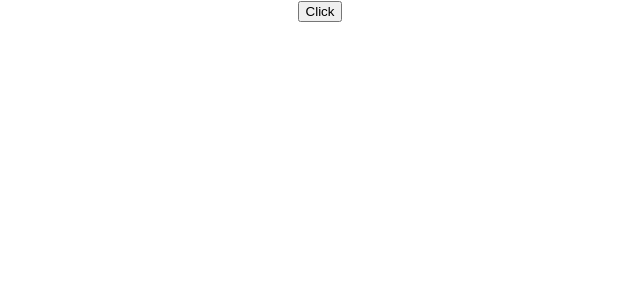
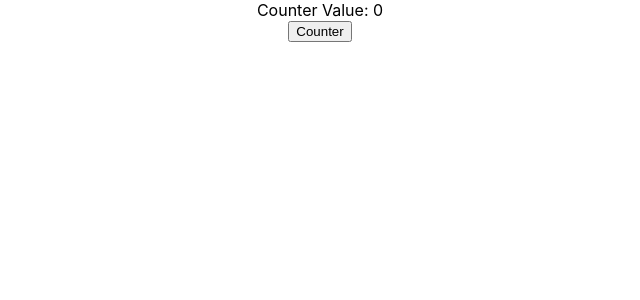
Before and after one commit to Waqasii/learningreact, a React (Create React App) app: page / in a window 1280 px wide. Shown: the top 300 px of the page, without its empty margins (320-960 px from the left). Built offline with nearby package versions, Linux system fonts and the light colour scheme.

Commit message:
UseState hook in REact

```diff
--- a/src/App.js
+++ b/src/App.js
@@ -6,11 +6,12 @@ import Profile from './components/Profile'
 import Counter from './components/Counter'
 import FunctionEvent from './components/FunctionEvent'
 import ClassEvent from './components/ClassEvent'
+import FunctionalCounter from './components/FunctionalCounter';
 
 function App() {
   return (
     <div class='App'>
-      <ClassEvent />
+      <FunctionalCounter />
     </div>
 
   );
--- /dev/null
+++ b/src/components/FunctionalCounter.js
@@ -0,0 +1,17 @@
+import { useState } from "react";
+
+function FunctionCounter() {
+    const [counter, setCounter] = useState(0);
+
+    const increment = () => {
+        setCounter(counter + 1)
+    }
+
+    return <div>
+        <div>Counter Value: {counter}</div>
+        <div><button onClick={increment}>Counter</button></div>
+
+    </div>
+
+}
+export default FunctionCounter;
```
